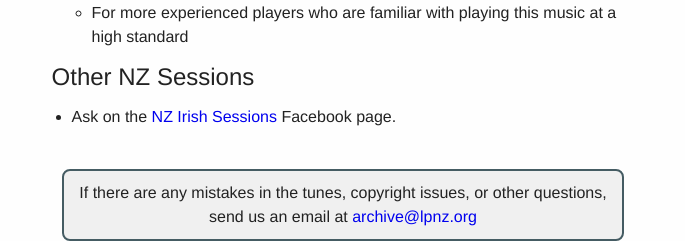
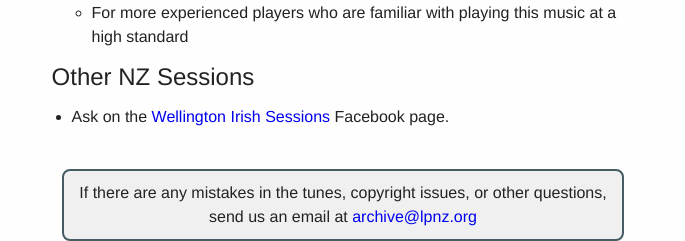
Before and after one commit to slow-session/irish.session.nz, a Jekyll site: the page built from index.md, in a window 1280 px wide. Shown: the part 1083-1324 px from the top of the page, without its empty margins (297-982 px from the left). Built offline with Jekyll 4.4.1, drawn with Linux system fonts in a browser that asks for light colours.

Commit message:
modified:   index.md

```diff
--- a/index.md
+++ b/index.md
@@ -33,4 +33,4 @@ The evening is split into two parts:
 
 ## Other NZ Sessions
 
-* Ask on the <a href="{{ site.facebook_page }}">NZ Irish Sessions</a> Facebook page.
+* Ask on the <a href="{{ site.facebook_page }}">Wellington Irish Sessions</a> Facebook page.
```
